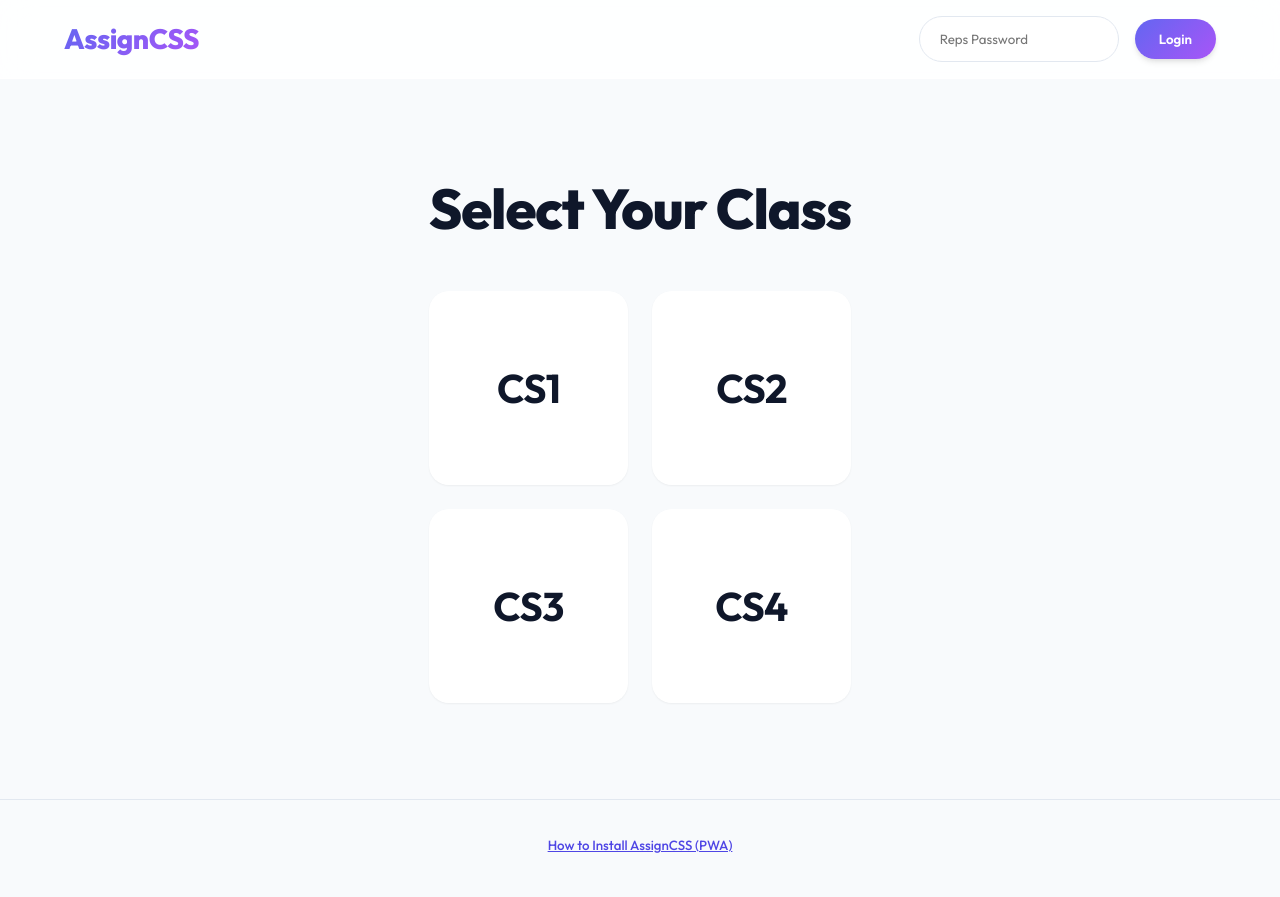
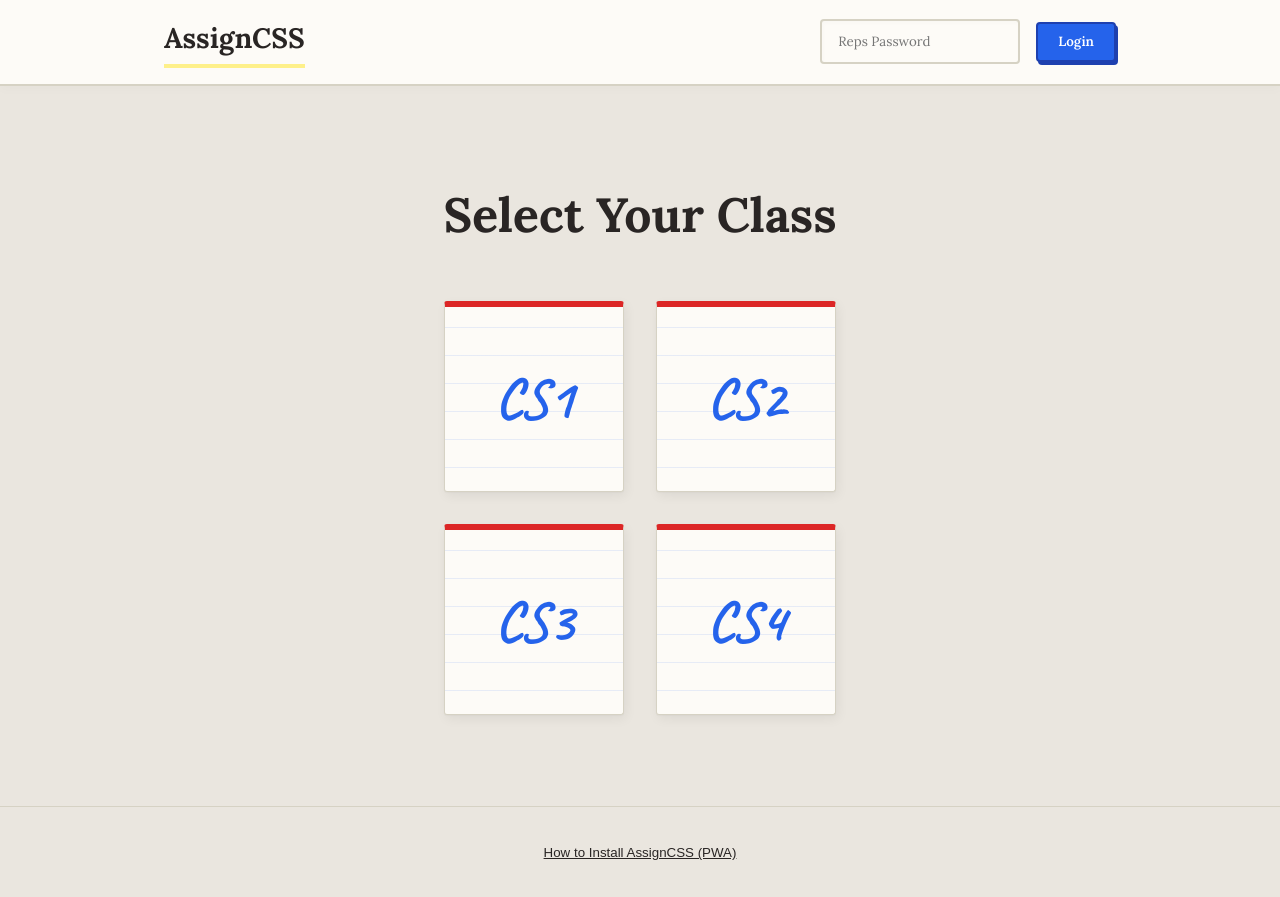
Before and after one commit to Genesis-Z-R/AssignCSS, a React (Vite) app: page / in a window 1280 px wide. Built offline with nearby package versions, Linux system fonts and the light colour scheme.

Commit message:
new new design

```diff
--- a/src/components/AssignmentCard.jsx
+++ b/src/components/AssignmentCard.jsx
@@ -18,7 +18,7 @@ export default function AssignmentCard({ assignment }) {
   return (
     <div className="card" style={{ display: 'flex', flexDirection: 'column', height: '100%' }}>
       <div style={{ display: 'flex', justifyContent: 'space-between', alignItems: 'flex-start', marginBottom: '1rem' }}>
-        <h3 className="gradient-text" style={{ fontSize: '1.25rem', fontWeight: '700' }}>
+        <h3 className="handwritten" style={{ fontSize: '1.75rem', fontWeight: '700' }}>
           {assignment.courses?.name || 'Assignment'}
         </h3>
         <span className={`badge ${isPastDue ? 'badge-danger' : 'badge-primary'}`} style={{ display: 'flex', alignItems: 'center', gap: '0.25rem' }}>
@@ -27,11 +27,11 @@ export default function AssignmentCard({ assignment }) {
         </span>
       </div>
 
-      <p style={{ color: 'var(--text-muted)', marginBottom: '1.5rem', flex: 1, whiteSpace: 'pre-wrap' }}>
+      <p style={{ color: 'var(--text-main)', marginBottom: '1.5rem', flex: 1, whiteSpace: 'pre-wrap', lineHeight: '1.75rem' }}>
         {assignment.description}
       </p>
 
-      <div style={{ borderTop: 'var(--glass-border)', paddingTop: '1rem', marginTop: 'auto', display: 'flex', justifyContent: 'space-between', alignItems: 'center' }}>
+      <div style={{ borderTop: '1px dashed var(--border)', paddingTop: '1rem', marginTop: 'auto', display: 'flex', justifyContent: 'space-between', alignItems: 'center' }}>
         <span style={{ fontSize: '0.875rem', color: 'var(--text-muted)' }}>
           Due: {new Date(assignment.due_date).toLocaleDateString()}
         </span>
--- a/src/index.css
+++ b/src/index.css
@@ -1,86 +1,73 @@
-@import url('https://fonts.googleapis.com/css2?family=Outfit:wght@300;400;500;600;700;800&display=swap');
+@import url('https://fonts.googleapis.com/css2?family=Caveat:wght@500;700&family=Lora:ital,wght@0,400;0,500;0,600;0,700;1,400;1,500&display=swap');
 
 :root {
-  /* Light Mode Theme */
-  --bg: #F8FAFC;
-  --surface: #FFFFFF;
-  --surface-overlay: rgba(255, 255, 255, 0.85);
-  --border: #E2E8F0;
-  --text-main: #0F172A;
-  --text-muted: #64748B;
+  /* Desk/Paper Theme */
+  --bg: #EAE6DF; /* Warm desk/canvas color */
+  --surface: #FDFBF7; /* Off-white paper */
+  --surface-overlay: rgba(253, 251, 247, 0.9);
+  --border: #D6D2C4;
 
-  /* Gradients & Accents */
-  --primary-glow: rgba(99, 102, 241, 0.4);
-  --primary: #4F46E5;
-  --primary-hover: #4338CA;
-  --gradient-primary: linear-gradient(135deg, #6366F1 0%, #A855F7 100%);
-  --gradient-hover: linear-gradient(135deg, #4F46E5 0%, #9333EA 100%);
+  /* Inks */
+  --text-main: #292524; /* Charcoal pencil/ink */
+  --text-muted: #78716C; /* Faded pencil */
+  --pen-blue: #2563EB; /* Ballpoint blue */
+  --pen-blue-dark: #1E40AF;
+  --red-ink: #DC2626; /* Teacher's red pen */
+  --highlighter: #FEF08A; /* Highlighter yellow */
 
-  --danger: #EF4444;
-  --danger-hover: #DC2626;
-  --danger-glow: rgba(239, 68, 68, 0.4);
-
-  --shadow-sm: 0 1px 2px 0 rgba(0, 0, 0, 0.05);
-  --shadow-md: 0 4px 6px -1px rgba(0, 0, 0, 0.1), 0 2px 4px -1px rgba(0, 0, 0, 0.06);
-  --shadow-lg: 0 10px 15px -3px rgba(0, 0, 0, 0.1), 0 4px 6px -2px rgba(0, 0, 0, 0.05);
-  --shadow-glow: 0 0 25px var(--primary-glow);
-
-  --radius-sm: 8px;
-  --radius-md: 12px;
-  --radius-lg: 20px;
-  --radius-full: 9999px;
-
-  --glass-border: 1px solid rgba(255, 255, 255, 0.3);
-}
-
-@media (prefers-color-scheme: dark) {
-  :root {
-    --bg: #0B0F19; /* Midnight dark */
-    --surface: #111827; /* Slightly lighter card */
-    --surface-overlay: rgba(11, 15, 25, 0.85);
-    --border: #1F2937;
-    --text-main: #F8FAFC;
-    --text-muted: #94A3B8;
-
-    --primary-glow: rgba(99, 102, 241, 0.25);
-    --glass-border: 1px solid rgba(255, 255, 255, 0.05);
-  }
+  --shadow-paper: 2px 4px 12px rgba(0,0,0,0.06), 0 1px 2px rgba(0,0,0,0.04);
+  --shadow-hover: 4px 8px 24px rgba(0,0,0,0.08);
 }
 
 * {
   box-sizing: border-box;
   margin: 0;
   padding: 0;
-  font-family: 'Outfit', sans-serif;
 }
 
 body {
   background-color: var(--bg);
+  /* A very subtle noise texture could go here, but a warm solid is clean */
   color: var(--text-main);
   line-height: 1.6;
+  font-family: 'Lora', serif;
   -webkit-font-smoothing: antialiased;
-  transition: background-color 0.3s ease, color 0.3s ease;
+}
+
+/* Typography */
+h1, h2, h3, h4, .header-title {
+  font-family: 'Lora', serif;
+  font-weight: 700;
+  color: var(--text-main);
+}
+
+.handwritten {
+  font-family: 'Caveat', cursive;
+  font-size: 1.4rem;
+  color: var(--pen-blue);
+  line-height: 1;
+}
+
+.red-ink {
+  color: var(--red-ink);
 }
 
 a {
-  color: var(--primary);
-  text-decoration: none;
-  transition: color 0.2s ease;
+  color: var(--pen-blue);
+  text-decoration: underline;
+  text-decoration-thickness: 1px;
+  text-underline-offset: 3px;
 }
 
 a:hover {
-  color: #A855F7;
+  color: var(--pen-blue-dark);
+  text-decoration-thickness: 2px;
 }
 
 /* Animations */
-@keyframes slideUp {
-  from { opacity: 0; transform: translateY(15px); }
-  to { opacity: 1; transform: translateY(0); }
-}
-
-@keyframes fadeIn {
-  from { opacity: 0; }
-  to { opacity: 1; }
+@keyframes placePaper {
+  from { opacity: 0; transform: translateY(10px) rotate(-2deg) scale(0.98); }
+  to { opacity: 1; transform: translateY(0) rotate(0) scale(1); }
 }
 
 /* Base UI Components */
@@ -88,116 +75,132 @@ a:hover {
   display: inline-flex;
   align-items: center;
   justify-content: center;
-  background: var(--gradient-primary);
-  color: #FFFFFF;
-  padding: 0.75rem 1.5rem;
-  border: none;
-  border-radius: var(--radius-full);
+  background-color: var(--surface);
+  color: var(--text-main);
+  padding: 0.6rem 1.25rem;
+  border: 2px solid var(--border);
+  border-radius: 4px;
+  font-family: 'Lora', serif;
   font-weight: 600;
   cursor: pointer;
-  transition: all 0.3s cubic-bezier(0.4, 0, 0.2, 1);
+  box-shadow: 2px 3px 0 var(--border);
+  transition: all 0.1s ease;
   text-decoration: none;
-  box-shadow: var(--shadow-md);
   gap: 0.5rem;
   white-space: nowrap;
 }
 
 .btn:hover:not(:disabled) {
-  transform: translateY(-2px);
-  box-shadow: var(--shadow-glow);
-  background: var(--gradient-hover);
+  background-color: #F5F3EC;
+  text-decoration: none;
 }
 
 .btn:active:not(:disabled) {
-  transform: translateY(0);
+  transform: translate(2px, 3px);
+  box-shadow: 0 0 0 var(--border);
 }
 
 .btn:disabled {
-  opacity: 0.6;
+  opacity: 0.5;
   cursor: not-allowed;
   transform: none;
 }
 
-.btn-danger {
-  background: var(--danger);
-  box-shadow: 0 4px 6px -1px var(--danger-glow);
+/* Primary "Ink" Button */
+.btn-primary {
+  background-color: var(--pen-blue);
+  color: white;
+  border: 2px solid var(--pen-blue-dark);
+  box-shadow: 2px 3px 0 var(--pen-blue-dark);
+}
+.btn-primary:hover:not(:disabled) {
+  background-color: #1D4ED8;
+  color: white;
+}
+.btn-primary:active:not(:disabled) {
+  box-shadow: 0 0 0 var(--pen-blue-dark);
 }
 
+/* Danger Button */
+.btn-danger {
+  background-color: #FEF2F2;
+  color: var(--red-ink);
+  border: 2px solid var(--red-ink);
+  box-shadow: 2px 3px 0 var(--red-ink);
+}
 .btn-danger:hover:not(:disabled) {
-  background: var(--danger-hover);
-  box-shadow: 0 0 15px var(--danger-glow);
+  background-color: #FEE2E2;
 }
 
-.btn-outline {
-  background: transparent;
-  color: var(--text-main);
-  border: 1px solid var(--border);
-  box-shadow: none;
-}
-
-.btn-outline:hover:not(:disabled) {
-  background: var(--surface);
-  color: var(--primary);
-  border-color: var(--primary);
-  box-shadow: 0 4px 10px rgba(0,0,0,0.05);
-  transform: translateY(-2px);
-}
-
-/* Active State for Toggles */
 .btn-active {
-  background: var(--surface);
-  color: var(--primary);
-  border-color: var(--primary);
-  box-shadow: 0 0 10px var(--primary-glow);
+  background-color: var(--highlighter) !important;
+  border-color: #EAB308 !important;
+  box-shadow: 2px 3px 0 #EAB308 !important;
+  color: var(--text-main) !important;
 }
 
 .input {
   width: 100%;
-  padding: 0.875rem 1.25rem;
-  border: 1px solid var(--border);
-  border-radius: var(--radius-full);
+  padding: 0.75rem 1rem;
+  border: 2px solid var(--border);
+  border-radius: 4px;
   background-color: var(--surface);
   color: var(--text-main);
+  font-family: 'Lora', serif;
   outline: none;
-  transition: all 0.3s ease;
-  font-family: inherit;
+  transition: border-color 0.2s, box-shadow 0.2s;
+  box-shadow: inset 1px 2px 4px rgba(0,0,0,0.02);
 }
 
 .input:focus {
-  border-color: var(--primary);
-  box-shadow: 0 0 0 3px var(--primary-glow);
+  border-color: var(--pen-blue);
+  box-shadow: inset 1px 2px 4px rgba(0,0,0,0.02), 0 0 0 3px rgba(37, 99, 235, 0.2);
 }
 
+/* The Index Card */
 .card {
   background-color: var(--surface);
-  border: var(--glass-border);
-  border-radius: var(--radius-lg);
+  border: 1px solid var(--border);
+  border-top: 6px solid var(--red-ink); /* The red line at the top of an index card */
+  border-radius: 3px;
   padding: 1.5rem;
-  box-shadow: var(--shadow-sm);
-  transition: all 0.3s cubic-bezier(0.4, 0, 0.2, 1);
-  animation: slideUp 0.4s ease-out forwards;
+  box-shadow: var(--shadow-paper);
+  position: relative;
+  transition: transform 0.2s ease, box-shadow 0.2s ease;
+  animation: placePaper 0.4s cubic-bezier(0.16, 1, 0.3, 1) forwards;
+}
+
+/* Ruled paper lines on the card */
+.card::before {
+  content: '';
+  position: absolute;
+  top: 0; left: 0; right: 0; bottom: 0;
+  background-image: linear-gradient(rgba(37, 99, 235, 0.1) 1px, transparent 1px);
+  background-size: 100% 1.75rem;
+  background-position: 0 3rem;
+  pointer-events: none;
+  z-index: 0;
+}
+
+.card > * {
+  position: relative;
+  z-index: 1; /* Bring content above the ruled lines */
 }
 
 .card:hover {
-  transform: translateY(-4px);
-  box-shadow: var(--shadow-lg), 0 0 15px rgba(99, 102, 241, 0.15);
-  border-color: rgba(99, 102, 241, 0.3);
+  transform: translateY(-2px) rotate(-1deg);
+  box-shadow: var(--shadow-hover);
 }
 
+/* Modals as stacked paper */
 .modal-overlay {
   position: fixed;
-  top: 0;
-  left: 0;
-  right: 0;
-  bottom: 0;
-  background-color: rgba(0, 0, 0, 0.4);
-  backdrop-filter: blur(8px);
-  -webkit-backdrop-filter: blur(8px);
+  top: 0; left: 0; right: 0; bottom: 0;
+  background-color: rgba(41, 37, 36, 0.5); /* Charcoal overlay */
   display: flex;
   align-items: center;
   justify-content: center;
   z-index: 100;
-  animation: fadeIn 0.2s ease-out;
   padding: 1rem;
 }
 
@@ -206,25 +209,23 @@ a:hover {
   padding: 2.5rem;
   width: 100%;
   max-width: 500px;
-  border: var(--glass-border);
-  border-radius: var(--radius-lg);
-  box-shadow: var(--shadow-lg), var(--shadow-glow);
-  animation: slideUp 0.3s cubic-bezier(0.16, 1, 0.3, 1);
+  border: 1px solid var(--border);
+  border-radius: 4px;
+  box-shadow: 0 20px 25px -5px rgba(0, 0, 0, 0.2), 0 10px 10px -5px rgba(0, 0, 0, 0.1);
+  transform: rotate(1deg); /* Slightly askew */
   max-height: 90vh;
   overflow-y: auto;
 }
 
-/* Glass Header */
+/* Header looks like the top edge of a desk */
 header {
-  background-color: var(--surface-overlay);
-  backdrop-filter: blur(16px);
-  -webkit-backdrop-filter: blur(16px);
-  border-bottom: var(--glass-border);
+  background-color: var(--surface);
+  border-bottom: 2px solid var(--border);
   padding: 1rem 0;
   position: sticky;
   top: 0;
   z-index: 50;
-  transition: all 0.3s ease;
+  box-shadow: 0 4px 10px rgba(0,0,0,0.02);
 }
 
 .header-inner {
@@ -235,12 +236,16 @@ header {
 
 .header-title {
   font-size: 1.75rem;
-  font-weight: 800;
-  background: var(--gradient-primary);
-  -webkit-background-clip: text;
-  -webkit-text-fill-color: transparent;
+  font-weight: 700;
+  color: var(--text-main);
   text-decoration: none;
-  letter-spacing: -0.5px;
+  display: inline-block;
+  padding-bottom: 0.2rem;
+  border-bottom: 4px solid var(--highlighter); /* Highlighter swipe under logo */
+}
+
+.header-title:hover {
+  text-decoration: none;
 }
 
 .header-actions {
@@ -249,15 +254,9 @@ header {
   gap: 1rem;
 }
 
-/* Typography Enhancements */
-h1, h2, h3, h4 {
-  letter-spacing: -0.02em;
-  color: var(--text-main);
-}
-
 /* Layout */
 .container {
-  max-width: 1200px;
+  max-width: 1000px;
   margin: 0 auto;
   padding: 0 1.5rem;
 }
@@ -266,63 +265,39 @@ main {
   min-height: calc(100vh - 80px);
 }
 
-/* Grid System */
 .grid {
   display: grid;
-  gap: 1.5rem;
+  gap: 2rem;
 }
 .grid-cols-2 { grid-template-columns: repeat(2, 1fr); }
 .grid-cols-3 { grid-template-columns: repeat(3, 1fr); }
-.grid-cols-4 { grid-template-columns: repeat(4, 1fr); }
 
-/* Badges */
+/* Badges (Hand-drawn circle effect) */
 .badge {
   display: inline-flex;
   align-items: center;
-  padding: 0.35rem 0.75rem;
-  font-size: 0.75rem;
-  font-weight: 700;
-  border-radius: var(--radius-full);
-  letter-spacing: 0.5px;
-  text-transform: uppercase;
+  padding: 0.2rem 0.6rem;
+  font-size: 1.25rem;
+  font-family: 'Caveat', cursive;
+  background: transparent;
+  color: var(--text-main);
+  border: 2px solid currentColor;
+  border-radius: 255px 15px 225px 15px/15px 225px 15px 255px; /* Hand-drawn look */
+  transform: rotate(-3deg);
+  letter-spacing: 1px;
 }
 
 .badge-primary {
-  background-color: rgba(99, 102, 241, 0.1);
-  color: #6366F1;
-  border: 1px solid rgba(99, 102, 241, 0.2);
+  color: var(--pen-blue);
 }
 
 .badge-danger {
-  background-color: rgba(239, 68, 68, 0.1);
-  color: var(--danger);
-  border: 1px solid rgba(239, 68, 68, 0.2);
-}
-
-@media (prefers-color-scheme: dark) {
-  .badge-primary { color: #818CF8; }
-  .badge-danger { color: #F87171; }
-}
-
-/* Custom Scrollbar for sleekness */
-::-webkit-scrollbar {
-  width: 8px;
-  height: 8px;
-}
-::-webkit-scrollbar-track {
-  background: var(--bg);
-}
-::-webkit-scrollbar-thumb {
-  background: var(--border);
-  border-radius: var(--radius-full);
-}
-::-webkit-scrollbar-thumb:hover {
-  background: var(--text-muted);
+  color: var(--red-ink);
 }
 
 /* Mobile Enhancements */
 @media (max-width: 768px) {
-  .grid-cols-2, .grid-cols-3, .grid-cols-4 {
+  .grid-cols-2, .grid-cols-3 {
     grid-template-columns: 1fr;
   }
 
@@ -334,6 +309,7 @@ main {
 
   .header-title {
     text-align: center;
+    align-self: center;
   }
 
   .header-actions {
@@ -355,18 +331,8 @@ main {
     padding: 1rem !important;
     padding-bottom: 4rem !important;
   }
-
-  /* Full width inputs on mobile */
-  .input {
-    width: 100%;
-  }
-
-  .tab-container {
-    padding-bottom: 1rem;
-  }
 }
 
-/* Scrollable Course Filter Bars */
 .scroll-x {
   display: flex;
   overflow-x: auto;
--- a/src/pages/AdminDashboard.jsx
+++ b/src/pages/AdminDashboard.jsx
@@ -87,7 +87,7 @@ export default function AdminDashboard() {
             const existing = passwords.find(p => p.class_name === cls)
 
             return (
-              <div key={cls} style={{ display: 'flex', alignItems: 'center', justifyContent: 'space-between', padding: '1.5rem', borderBottom: idx < CLASSES.length - 1 ? 'var(--glass-border)' : 'none' }}>
+              <div key={cls} style={{ display: 'flex', alignItems: 'center', justifyContent: 'space-between', padding: '1.5rem', borderBottom: idx < CLASSES.length - 1 ? '1px solid var(--border)' : 'none' }}>
                 <div style={{ flex: '0 0 150px' }}>
                   <strong style={{ fontSize: '1.125rem' }}>{cls}</strong>
                   <div style={{ fontSize: '0.875rem', color: 'var(--text-muted)' }}>
--- a/src/pages/ClassDashboard.jsx
+++ b/src/pages/ClassDashboard.jsx
@@ -110,7 +110,7 @@ export default function ClassDashboard() {
         </div>
       </header>
 
-      <div style={{ backgroundColor: 'var(--surface)', borderBottom: 'var(--glass-border)', padding: '1rem 0', position: 'sticky', top: '72px', zIndex: 20 }}>
+      <div style={{ backgroundColor: 'var(--surface)', borderBottom: '2px solid var(--border)', padding: '1rem 0', position: 'sticky', top: '72px', zIndex: 20 }}>
         <div className="container">
           <input
             type="text"
--- a/src/pages/LandingPage.jsx
+++ b/src/pages/LandingPage.jsx
@@ -64,7 +64,7 @@ export default function LandingPage() {
               onChange={(e) => setPassword(e.target.value)}
               style={{ width: '200px' }}
             />
-            <button type="submit" className="btn">Login</button>
+            <button type="submit" className="btn btn-primary">Login</button>
           </form>
         </div>
       </header>
@@ -72,7 +72,7 @@ export default function LandingPage() {
       <main className="container" style={{ flex: 1, display: 'flex', flexDirection: 'column', justifyContent: 'center', alignItems: 'center', padding: '4rem 1rem' }}>
         {error && <div style={{ color: 'var(--danger)', marginBottom: '1rem', padding: '1rem', border: '1px solid var(--danger)' }}>{error}</div>}
 
-        <h1 className="gradient-text" style={{ fontSize: '3.5rem', marginBottom: '3rem', textAlign: 'center', fontWeight: '800', lineHeight: '1.2' }}>Select Your Class</h1>
+        <h1 style={{ fontSize: '3rem', marginBottom: '3rem', textAlign: 'center', fontWeight: '700' }}>Select Your Class</h1>
 
         <div className="grid grid-cols-2" style={{ width: '100%', maxWidth: '800px' }}>
           {yearGroups.map(yg => (
@@ -82,7 +82,7 @@ export default function LandingPage() {
               style={{ cursor: 'pointer', textAlign: 'center', padding: '4rem 1rem', display: 'flex', alignItems: 'center', justifyContent: 'center' }}
               onClick={() => navigate(`/class/${yg}`)}
             >
-              <h2 className="gradient-text" style={{ fontSize: '2.5rem', fontWeight: '700' }}>{yg}</h2>
+              <h2 className="handwritten" style={{ fontSize: '3.5rem', fontWeight: '700' }}>{yg}</h2>
             </div>
           ))}
         </div>
--- a/src/pages/RepsDashboard.jsx
+++ b/src/pages/RepsDashboard.jsx
@@ -214,7 +214,7 @@ export default function RepsDashboard() {
         </div>
       </header>
 
-      <div style={{ backgroundColor: 'var(--surface)', borderBottom: 'var(--glass-border)', padding: '1rem 0', position: 'sticky', top: '72px', zIndex: 20 }}>
+      <div style={{ backgroundColor: 'var(--surface)', borderBottom: '2px solid var(--border)', padding: '1rem 0', position: 'sticky', top: '72px', zIndex: 20 }}>
         <div className="container" style={{ display: 'flex', gap: '1rem', alignItems: 'center', flexWrap: 'wrap' }}>
           <input
             type="text"
```
